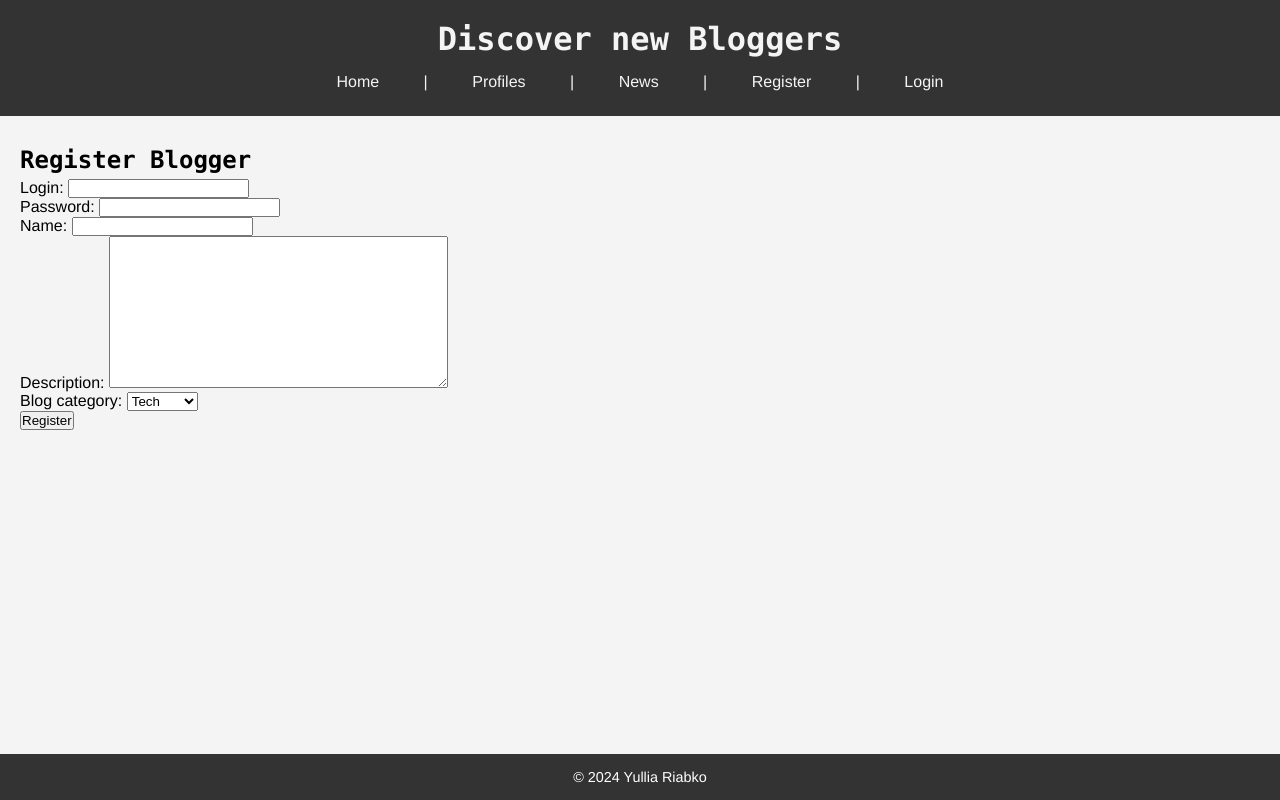
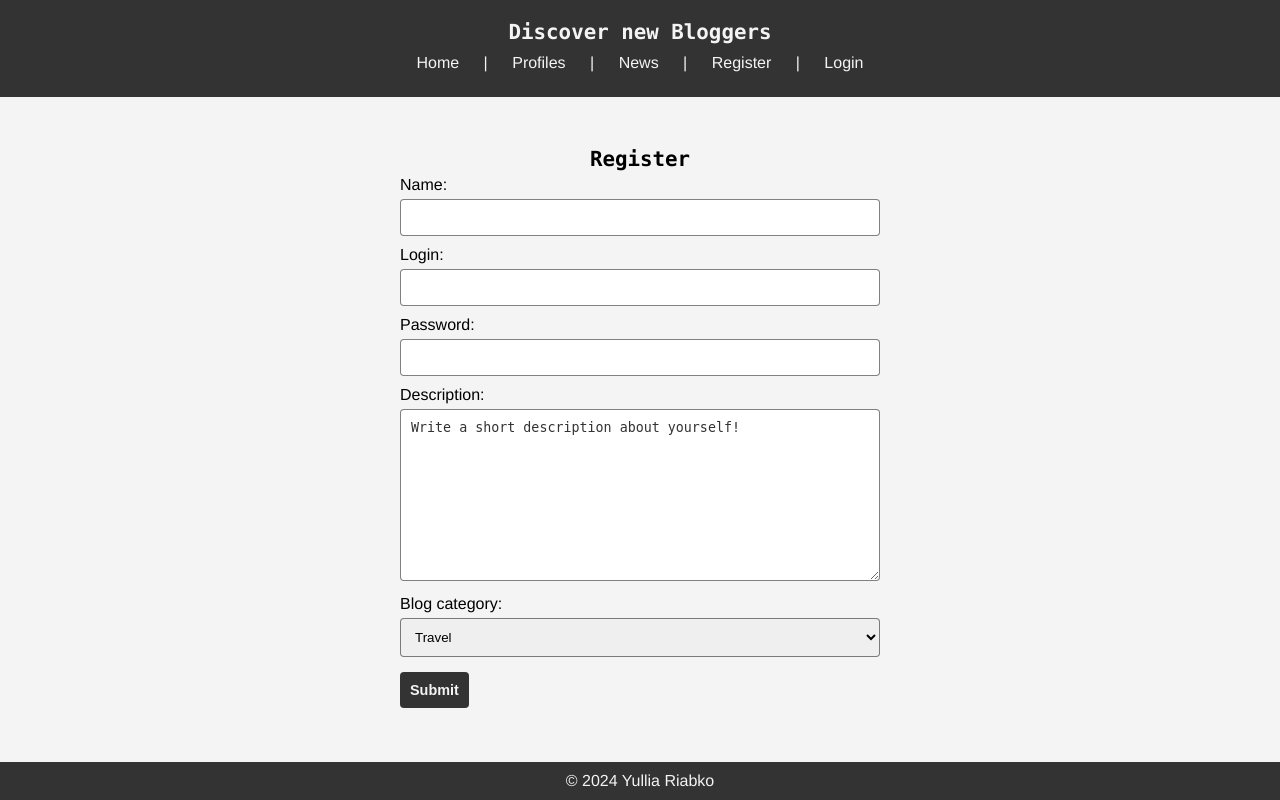
Before and after one commit to sigmapng/python-duikt-labs, a Django app: page /register/ in a window 1280 px wide. Run offline with Django 5.2, Linux system fonts and the light colour scheme.

Commit message:
styles done

```diff
--- a/third-year-labs/6th-independent-work/blogger_info/info_platform/forms.py
+++ b/third-year-labs/6th-independent-work/blogger_info/info_platform/forms.py
@@ -1,22 +1,38 @@
 from django import forms
-from django.db import models
-from .models import Blogger
-from datetime import date
 
 
 class BloggerRegistrationForm(forms.Form):
-    login = forms.CharField(max_length=100)
-    password = forms.CharField(max_length=100)
-    name = forms.CharField(max_length=100)
-    description = forms.CharField(widget=forms.Textarea)
+    name = forms.CharField(
+        max_length=100,
+        widget=forms.TextInput(
+            attrs={'class': 'form-control'})
+    )
+    login = forms.CharField(
+        max_length=100,
+        widget=forms.TextInput(
+            attrs={'class': 'form-control'})
+    )
+    password = forms.CharField(
+        widget=forms.PasswordInput(
+            attrs={'class': 'form-control'})
+    )
+    description = forms.CharField(
+        widget=forms.Textarea(
+            attrs={'class': 'form-control', 'placeholder': 'Write a short description about yourself!'})
+    )
     blog_category = forms.ChoiceField(
-        choices=[('tech', 'Tech'), ('lifestyle',
-                                    'Lifestyle'), ('food', 'Food')]
+        choices=[('travel', 'Travel'), ('lifestyle',
+                                        'Lifestyle'), ('food', 'Food'), ('gaming', 'Gaming')],
+        widget=forms.Select(attrs={'class': 'form-control'})
     )
 
 
 class BloggerLoginForm(forms.Form):
-    login = forms.EmailField(widget=forms.EmailInput(
-        attrs={'class': 'form-control'}))
+    email = forms.EmailField(
+        widget=forms.EmailInput(
+            attrs={'class': 'form-control', 'placeholder': 'Email'})
+    )
     password = forms.CharField(
-        widget=forms.PasswordInput(attrs={'class': 'form-control'}))
+        widget=forms.PasswordInput(
+            attrs={'class': 'form-control', 'placeholder': 'Password'})
+    )
--- a/third-year-labs/6th-independent-work/blogger_info/info_platform/templates/index.html
+++ b/third-year-labs/6th-independent-work/blogger_info/info_platform/templates/index.html
@@ -4,6 +4,8 @@
 {% block title %}Home{% endblock %}
 
 {% block content %}
+<main>
+  <div class="container">
     <h2>Random Blogger</h2>
     {% if random_blogger %}
     <p>{{ random_blogger.name }}</p>
@@ -18,4 +20,6 @@
       <li>{{ blogger.name }}</li>
       {% endfor %}
     </ul>
+  </div>
+</main>
 {% endblock %}
--- a/third-year-labs/6th-independent-work/blogger_info/info_platform/templates/login_blogger.html
+++ b/third-year-labs/6th-independent-work/blogger_info/info_platform/templates/login_blogger.html
@@ -5,12 +5,12 @@
 
 {% block content %}
 <main>
-  <div class="container">
+  <div class="container registration_form">
     <h2>Login</h2>
     <form method="post">
       {% csrf_token %}
       {{ form.as_p }}
-      <button type="submit">Login</button>
+      <button type="submit" class="btn btn-primary">Login</button>
     </form>
   </div>
 </main>
--- a/third-year-labs/6th-independent-work/blogger_info/info_platform/templates/register_blogger.html
+++ b/third-year-labs/6th-independent-work/blogger_info/info_platform/templates/register_blogger.html
@@ -1,13 +1,17 @@
 <!-- register_blogger.html -->
 {% extends 'base.html' %}
 
-{% block title %}Register Blogger{% endblock %}
+{% block title %}Register{% endblock %}
 
 {% block content %}
-<h2>Register Blogger</h2>
-<form method="post">
-    {% csrf_token %}
-    {{ form.as_p }}
-    <button type="submit" class="btn btn-primary">Register</button>
-</form>
+<main>
+  <div class="container registration_form">
+    <h2>Register</h2>
+    <form method="post">
+      {% csrf_token %}
+      {{ form.as_p }}
+      <button type="submit" class="btn btn-primary">Submit</button>
+    </form>
+  </div>
+</main>
 {% endblock %}
--- a/third-year-labs/6th-independent-work/blogger_info/info_platform/views.py
+++ b/third-year-labs/6th-independent-work/blogger_info/info_platform/views.py
@@ -25,7 +25,7 @@ def profile_detail(request, blogger_id):
 
 
 def news(request):
-    return HttpResponseRedirect('/')
+    return render(request, 'news.html')
 
 
 def success(request):
--- a/third-year-labs/6th-independent-work/blogger_info/static/css/style.css
+++ b/third-year-labs/6th-independent-work/blogger_info/static/css/style.css
@@ -6,25 +6,47 @@
 }
 
 body {
+  display: flex;
+  flex-direction: column;
+  justify-content: initial;
+  align-items: initial;
   font-family: Helvetica, sans-serif;
   background-color: #f4f4f4;
-  font-size: 1rem;
+  min-height: 100vh;
 }
 
 .wrapper {
   display: flex;
   flex-direction: column;
-  min-height: 100vh;
+  justify-content: initial;
+  align-items: initial;
+  flex: 1;
 }
 
 header {
-  display: flex;
-  flex-direction: column;
-  align-items: center;
-  justify-content: center;
+  text-align: center;
   background-color: #333;
   color: #f4f4f4;
   padding: 10px 0;
+}
+header nav {
+  display: flex;
+  flex-direction: row;
+  justify-content: center;
+  align-items: center;
+  margin: 10px 0 15px;
+}
+header nav ul {
+  list-style: none;
+  padding: 0;
+}
+header nav ul li {
+  display: inline;
+  margin: 0 10px;
+}
+header nav ul li a {
+  color: #f4f4f4;
+  text-decoration: none;
 }
 
 main {
@@ -33,53 +55,75 @@ main {
 }
 
 footer {
+  background-color: #333;
+  color: #f4f4f4;
+  text-align: center;
+  padding: 10px 0;
+}
+
+.container {
   display: flex;
   flex-direction: column;
-  align-items: center;
-  background-color: #333;
-  color: #fff;
-  font-size: 0.9rem;
-  padding: 15px 0;
+  justify-content: center;
+  align-items: start;
 }
 
 :is(h1, h2, h3, h4, h5, h6) {
   font-family: "Lucida Console", monospace;
   margin: 10px 0 5px;
+  align-self: center;
+  font-size: 1.3rem;
 }
 
-li {
-  background-color: #fff;
-  margin: 5px 0;
-  padding: 10px;
+#success-message {
+  align-self: center;
+  justify-self: center;
 }
 
-a {
-  text-decoration: none;
+.container.registration_form form {
+  justify-self: center;
+  align-self: center;
+  width: 40%;
+}
+.container.registration_form form > div,
+.container.registration_form form > input,
+.container.registration_form form > select,
+.container.registration_form form > textarea,
+.container.registration_form form > label {
+  display: flex;
+  flex-direction: column;
+  justify-content: center;
+  align-items: start;
+}
+.container.registration_form form textarea,
+.container.registration_form form input,
+.container.registration_form form select {
+  padding: 10px;
+  margin: 5px 0 10px;
+  border: rgba(51, 51, 51, 0.6196078431) 0.5px solid;
+  border-radius: 4px;
+  width: 100%;
+}
+
+.form-control::-moz-placeholder {
   color: #333;
 }
 
-a:hover {
-  text-decoration: underline;
+.form-control::placeholder {
+  color: #333;
 }
 
-header nav {
-  display: flex;
-  justify-content: center;
-  margin: 10px 0 15px;
+.btn-primary {
+  background-color: #333;
+  color: #f4f4f4;
+  padding: 10px;
+  margin: 5px 0;
+  border: none;
+  border-radius: 4px;
+  cursor: pointer;
+  font-weight: bold;
+  font-size: 0.9rem;
 }
-
-header nav ul {
-  list-style: none;
-  padding: 0;
-}
-
-header nav ul li {
-  display: inline;
-  margin: 0 10px;
-  background-color: #333;
-}
-
-header nav ul li a {
-  color: #f4f4f4;
-  text-decoration: none;
-}
+.btn-primary:hover {
+  background-color: rgba(51, 51, 51, 0.6196078431);
+}/*# sourceMappingURL=style.css.map */
--- a/third-year-labs/6th-independent-work/blogger_info/static/js/script.js
+++ b/third-year-labs/6th-independent-work/blogger_info/static/js/script.js
@@ -1,4 +1,4 @@
 // script.js
-document.addEventListener('DOMContentLoaded', function() {
-    console.log('JavaScript is loaded and ready to go!');
+document.addEventListener("DOMContentLoaded", function () {
+  console.log("JavaScript has loaded successfully");
 });
```
Also changed, not shown: third-year-labs/6th-independent-work/blogger_info/info_platform/templates/news.html (added, +20 -0 lines), third-year-labs/6th-independent-work/blogger_info/info_platform/templates/success.html (+4 -4 lines), third-year-labs/6th-independent-work/blogger_info/info_platform/templates/profile_list.html (indentation only). Lines whose indentation alone changed are shown as unchanged.
